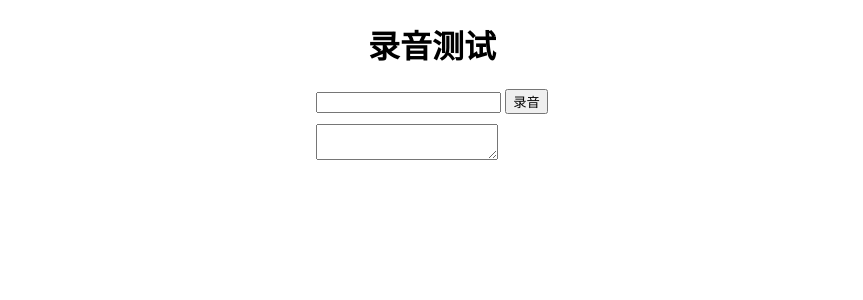
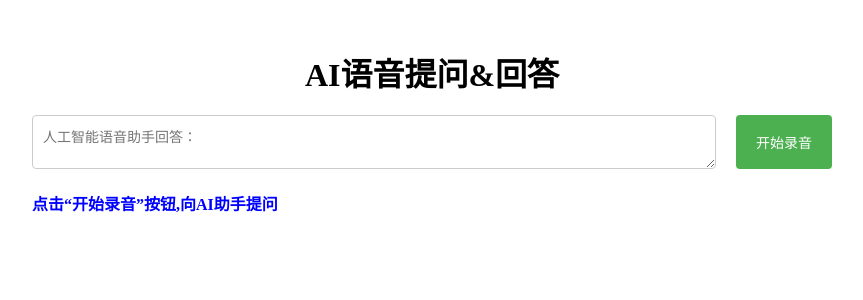
Before and after one commit to mushan169/Python-chat-second, a Flask app: page / in a window 1280 px wide. Shown: the top 300 px of the page, without its empty margins (208-1071 px from the left). Run offline with Flask 3, Linux system fonts and the light colour scheme; some libraries are stand-ins or nearby versions.

Commit message:
前端样式更新

```diff
--- /dev/null
+++ b/Python-Chat-master/Chat/templates/css/style.css
@@ -0,0 +1,43 @@
+body {
+    background-size: cover;
+    background-repeat: no-repeat;
+    background-position: center;
+}
+
+.container {
+    max-width: 800px;
+    margin: 0 auto;
+    padding: 20px;
+}
+
+h1 {
+    text-align: center;
+    margin-bottom: 20px;
+}
+
+.content {
+    display: flex;
+}
+
+textarea {
+    flex: 1;
+    padding: 10px;
+    font-size: 14px;
+    border: 1px solid #ccc;
+    border-radius: 4px;
+}
+
+button {
+    padding: 10px 20px;
+    font-size: 14px;
+    background-color: #4CAF50;
+    color: #fff;
+    border: none;
+    border-radius: 4px;
+    cursor: pointer;
+    margin-left: 20px;
+}
+
+button:hover {
+    background-color: #45a049;
+}
--- a/Python-Chat-master/Chat/templates/record.html
+++ b/Python-Chat-master/Chat/templates/record.html
@@ -1,24 +1,33 @@
 <!DOCTYPE html>
 <html>
+<!DOCTYPE html>
+<html lang="en">
+<head>
+    <meta charset="UTF-8">
+    <meta http-equiv="X-UA-Compatible" content="IE=edge">
+    <meta name="viewport" content="width=device-width, initial-scale=1.0">
+    <title>AI语音提问&回答</title>
+    <link rel="stylesheet" href="css/style.css">
+
+</head>
+
 <body>
-<div id="container">
-    <h1 style="display: flex;align-content: center;justify-content: center">录音测试</h1>
+<div class="container">
+    <h1 style="font-family: 楷体">AI语音提问&回答</h1>
+    <div class="content">
+        <textarea id="text-input" placeholder="人工智能语音助手回答："></textarea>
+        <button id="record-button">开始录音</button>
+    </div>
 
-    <form id="form" style="display:flex;align-content: center;justify-content: center">
-        <div>
-            <input type="text" id="text"/>
-
-            <button type="button" value="开始录音" onclick="btnSendData()">录音</button></br>
-            <textarea id="ans" style="margin-top: 10px"></textarea>
-        </div>
-    </form>
-
+    <div class="content">
+        <h4 style="color: blue;">点击“开始录音”按钮,向AI助手提问</h4>
+    </div>
 </div>
 <script type="text/javascript" src="https://cdn.bootcdn.net/ajax/libs/jquery/1.9.1/jquery.min.js"></script>
 <script>
     function btnSendData() {
         //清空文本
-        $("text").text("")
+        $("#text-input").val("")
         let input = {
             'order': '1',
         };
@@ -29,8 +38,7 @@
             contentType: 'application/json',
             data: JSON.stringify(input),
             success: function (res) {
-                $('#ans').val(res.answer)
-
+                $('#text-input').val(res.answer)
             },
             error: function () {
                 alert('操作失败')
```
